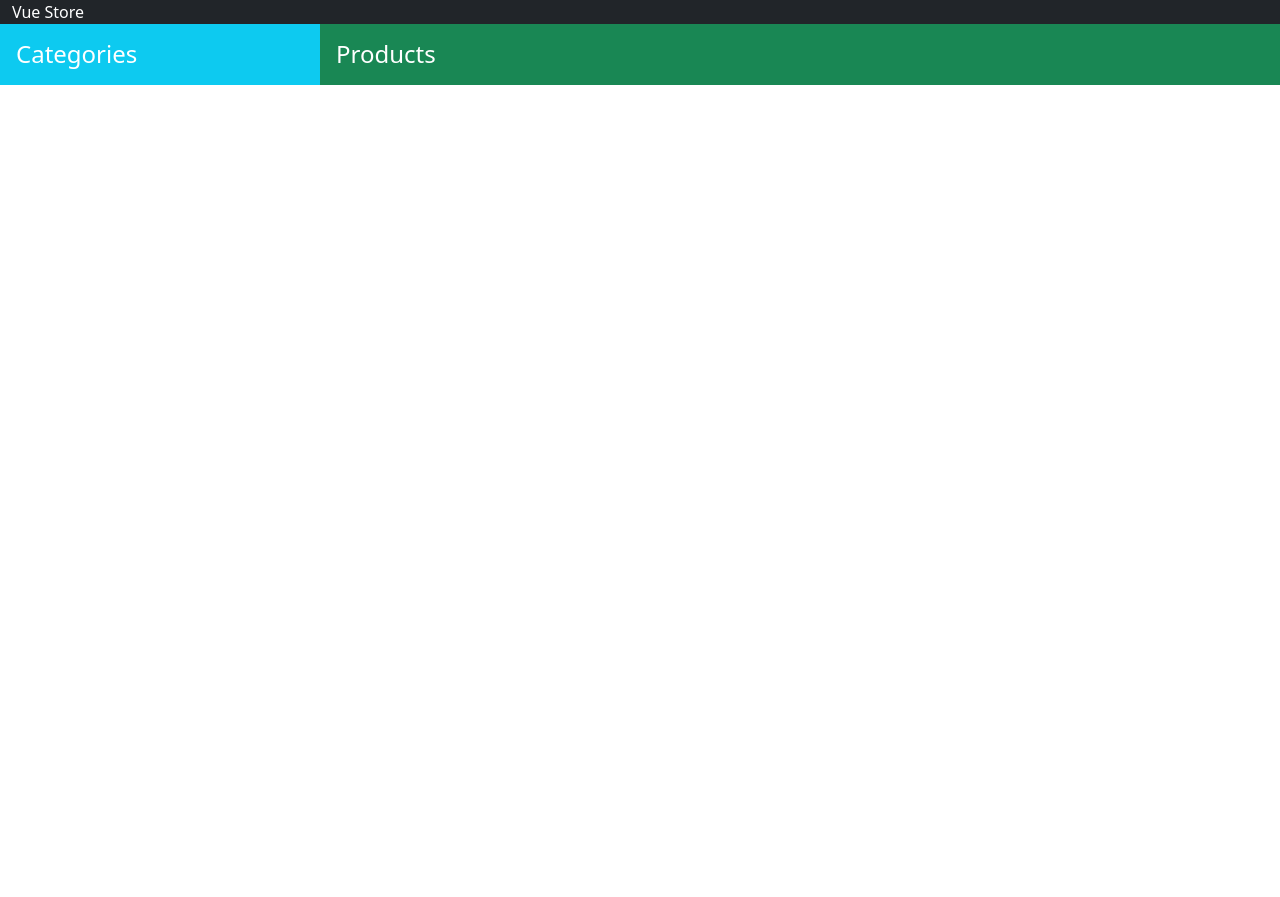
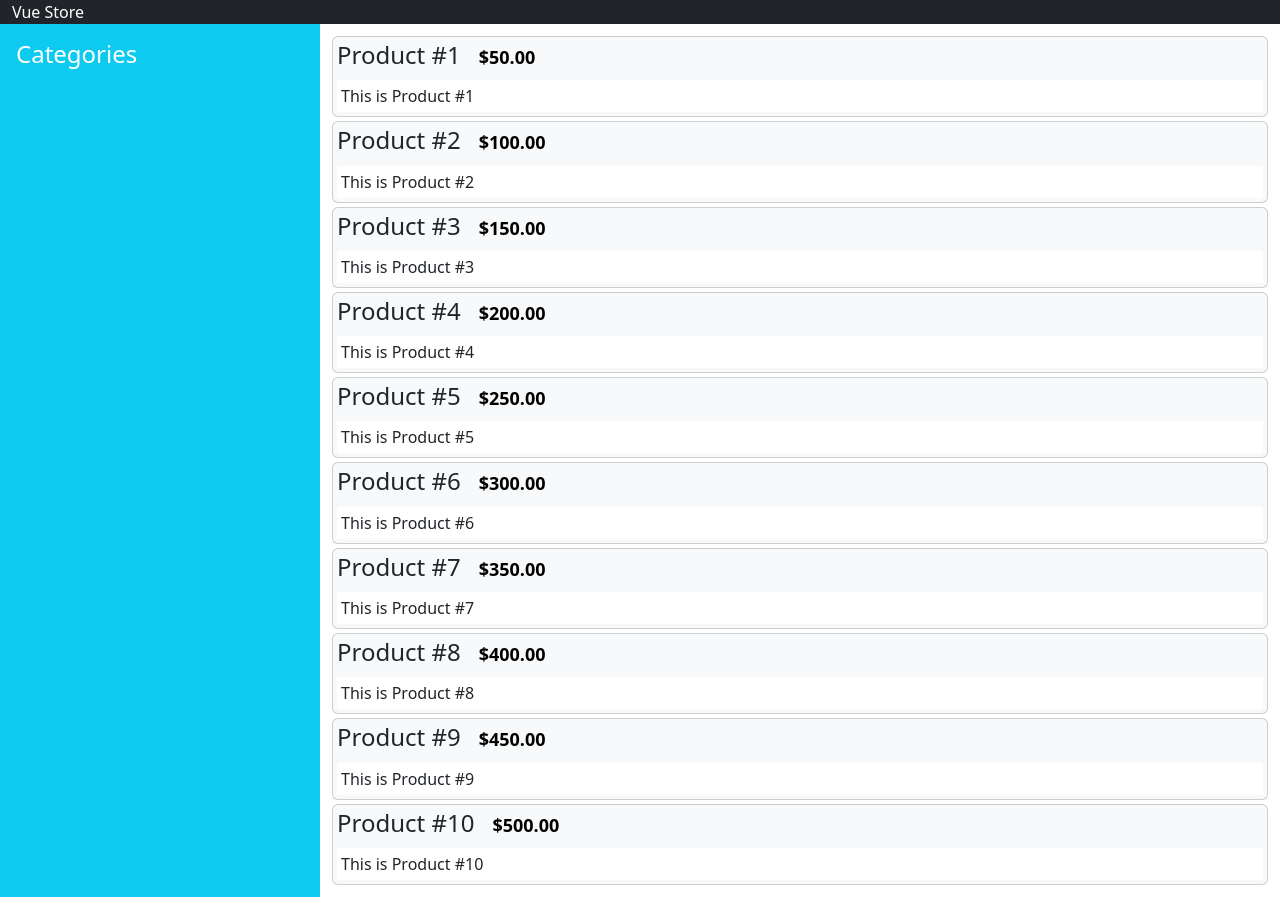
Before and after one commit to mihai-tincu/vuestore, a Vue app: page / in a window 1280 px wide. Before the commit the page ends 800 px from the top, so only its background shows below. Built offline with nearby package versions, Linux system fonts and the light colour scheme.

Commit message:
product list component

```diff
--- /dev/null
+++ b/src/components/ProductList.vue
@@ -0,0 +1,29 @@
+<template>
+    <div>
+        <div v-for="p in products" v-bind:key="p.id" class="card m-1 p-1 bg-light">
+            <h4>
+                {{ p.name }}
+                <span class="badge badge-pill badge-primary float-right text-black">
+                    {{ formatCurrency(p.price) }}
+                </span>
+            </h4>
+            <div class="card-text bg-white p-1">{{ p.description }}</div>
+        </div>
+    </div>
+</template>
+<script>
+import { mapState } from "vuex";
+
+const formatter = new Intl.NumberFormat('en-US', {style: 'currency', currency: 'USD'})
+
+export default {
+    computed: {
+        ...mapState(["products"])
+    },
+    methods: {
+        formatCurrency(value) {
+            return formatter.format(value)
+        }
+    }
+}
+</script>
--- a/src/components/VueStore.vue
+++ b/src/components/VueStore.vue
@@ -9,9 +9,17 @@
             <div class="col-3 bg-info p-2">
                 <h4 class="text-white m-2">Categories</h4>
             </div>
-            <div class="col-9 bg-success p-2">
-                <h4 class="text-white m-2">Products</h4>
+            <div class="col-9 p-2 ">
+                <product-list />
             </div>
         </div>
     </div>
 </template>
+
+<script>
+import ProductList from "./ProductList";
+
+export default {
+    components: { ProductList }
+}
+</script>
--- a/src/main.js
+++ b/src/main.js
@@ -4,8 +4,6 @@
 
 import "bootstrap/dist/css/bootstrap.min.css";
 import "font-awesome/css/font-awesome.min.css"
-
-//import store from './store';
 
 const testData = [];
 
@@ -32,6 +30,5 @@
 const app = createApp(App)
 
 app.use(store)
-//app.use(store)
 
 app.mount('#app')
```
